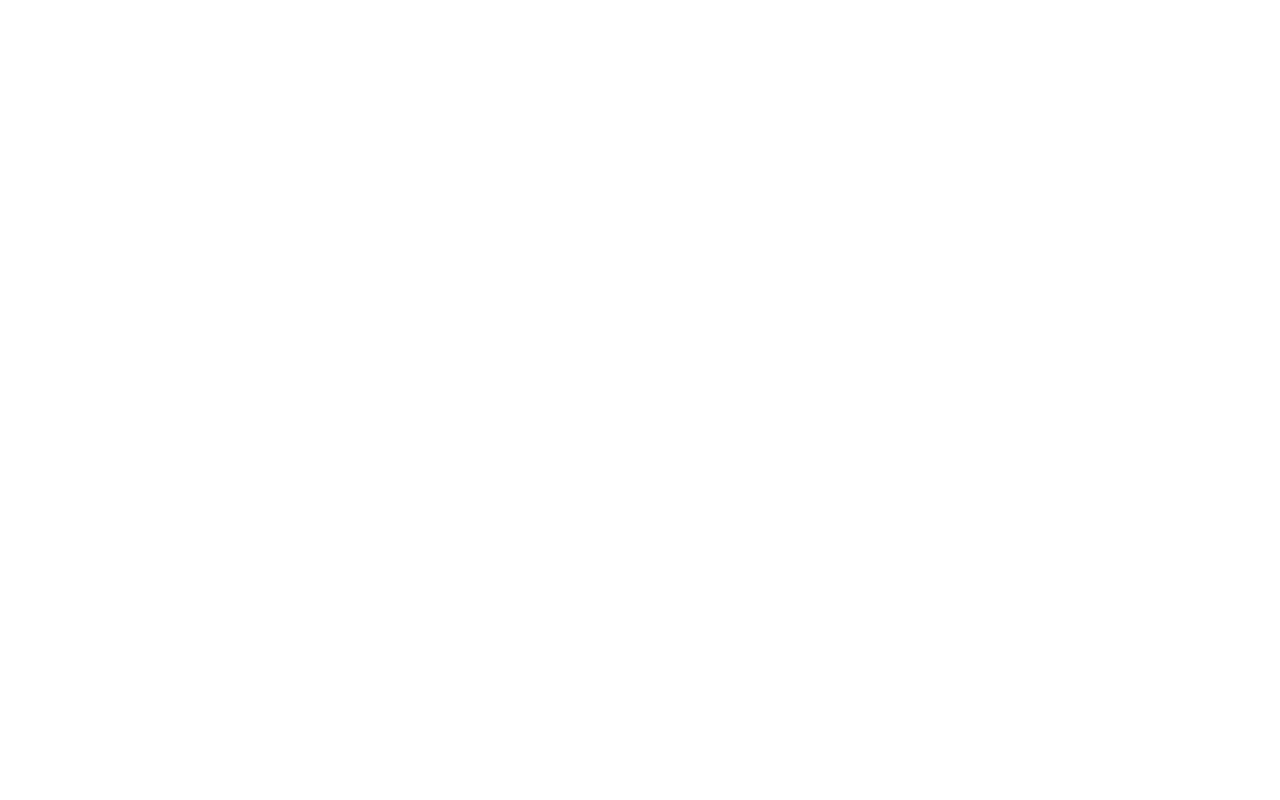
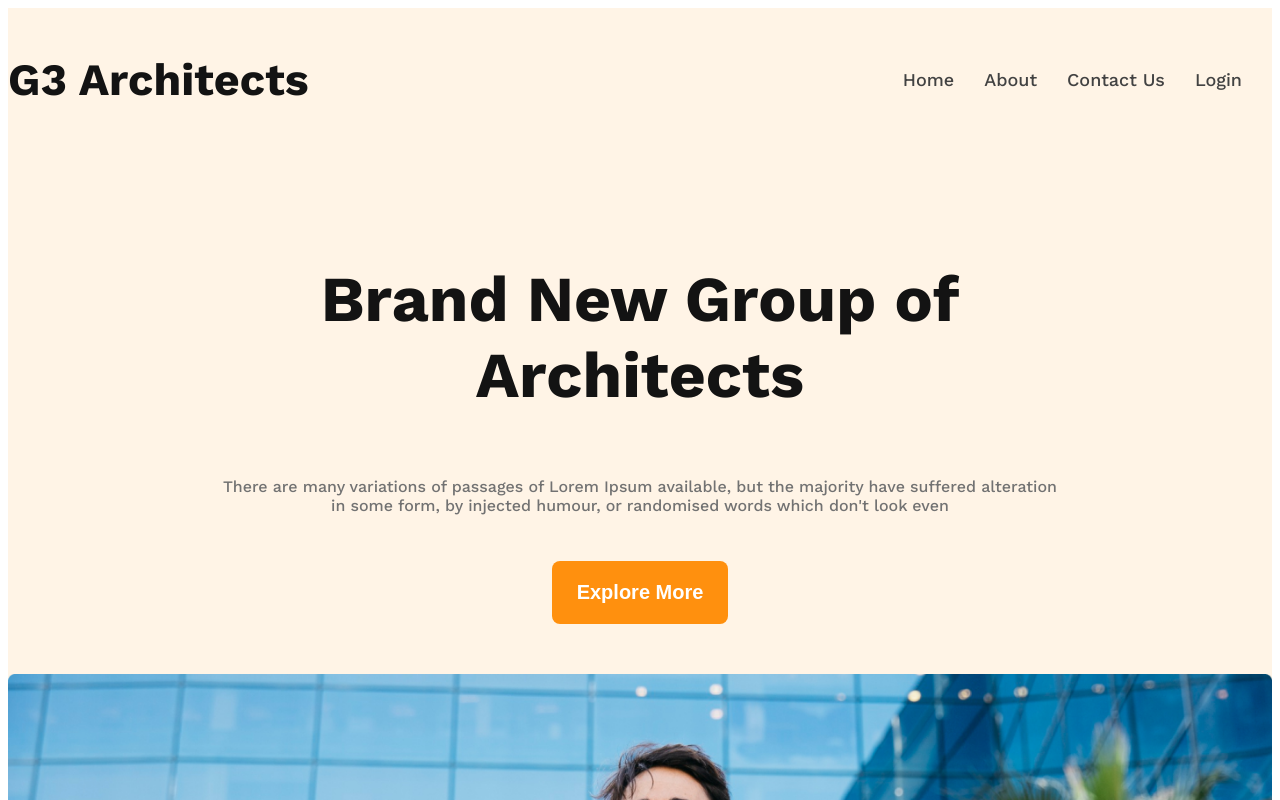
Before and after one commit to Abdullah572001/Module-10-g3-architects, a plain HTML site: page index.html in a window 1280 px wide. Shown: the top 800 px of the page. Drawn offline with nearby package versions, Linux system fonts and the light colour scheme.

Commit message:
addad the header section

```diff
--- a/Styles/styles.css
+++ b/Styles/styles.css
@@ -1,4 +1,91 @@
-*{
+@import url('https://fonts.googleapis.com/css2?family=Work+Sans:ital,wght@0,100..900;1,100..900&display=swap');
+.work-sans{
+    font-family: "Work Sans", sans-serif;
+    font-optical-sizing: auto;
+    font-weight: 400;
+    font-style: normal;
+}
+/* *{
     margin: 0;
     padding: 0;
+} */
+
+/* common styles */
+.displya-flex{
+    display: flex;
 }
+.bg-light{
+    background-color: rgba(255, 144, 14, 0.1);
+}
+.main-width{
+    max-width: 1440px;
+    margin: 0 auto;
+}
+.btn-primary{
+    background-color: #FF900E;
+    color: #FFFFFF;
+    font-weight: 600;
+    font-size: 1.25rem;
+    padding: 20px 25px;
+    border-radius: 8px;
+    border: none;
+}
+
+
+/* nav styles */
+.navbar{
+    justify-content: space-between;
+    align-items: center;
+}
+.brand{
+    font-weight: bold;
+    font-size: 2.8rem;
+    color: #131313;
+}
+.nav-link{}
+.nav-item{
+    list-style: none;
+    font-weight: 500;
+    font-size: 18px;
+    margin-right: 30px;
+}
+.nav-item> a{
+    text-decoration: none;
+    color: #424242;
+}
+
+/* banner section styles */
+.banner{}
+.banner-content{
+    max-width: 850px;
+    margin: 0 auto;
+    text-align: center;
+    margin-bottom: 50px;
+    margin-top: 110px;
+}
+.banner-header{
+    font-size: 4rem;
+    font-weight: bold;
+    color: #131313;
+}
+.banner-des{
+    font-size: 1rem;
+    font-weight: 500;
+    color: #727272;
+}
+.banner-content> button{
+    margin-top: 30px;
+}
+.banner-img{
+    margin-bottom: 45px;
+    width: 100%;
+}
+
+
+/* responsive media query */
+@media screen and (max-width:576px) {
+    .navbar,
+    .nav-link{
+        flex-direction: column;
+    }
+}
--- a/index.html
+++ b/index.html
@@ -6,9 +6,29 @@
     <title>G3 Architects</title>
     <link rel="stylesheet" href="./Styles/styles.css">
 </head>
-<body>
-    <header></header>
+<body class="work-sans">
+    <header class="bg-light">
+        <nav class="navbar displya-flex main-width">
+            <h3 class="brand">G3 Architects</h3>
+            <ul class="nav-link displya-flex">
+                <li class="nav-item"><a href="">Home</a></li>
+                <li class="nav-item"><a href="">About</a></li>
+                <li class="nav-item"><a href="">Contact Us</a></li>
+                <li class="nav-item"><a href="">Login</a></li>
+            </ul>
+        </nav>
+        <div class="banner main-width">
+            <div class="banner-content">
+                <h3 class="banner-header">Brand New Group of Architects</h3>
+                <p class="banner-des">There are many variations of passages of Lorem Ipsum available, but the majority have suffered alteration in some form, by injected humour, or randomised words which don't look even</p>
+                <button class="btn-primary">Explore More</button>
+            </div>
+                <img src="./images/banner.png" alt="" class="banner-img">
+        </div>
+    </header>
+
     <main></main>
+
     <footer></footer>
 </body>
 </html>
```
